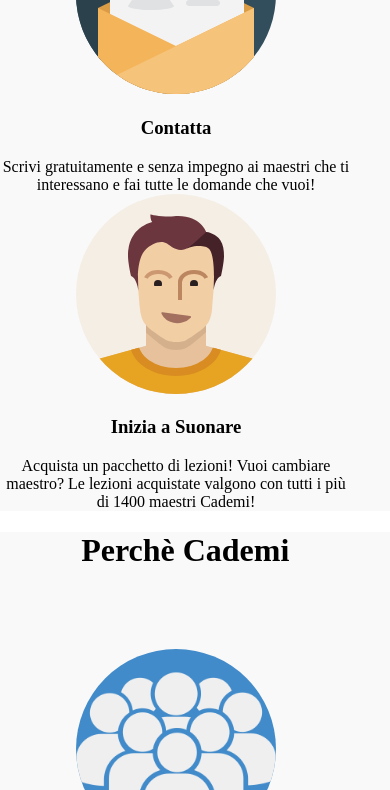
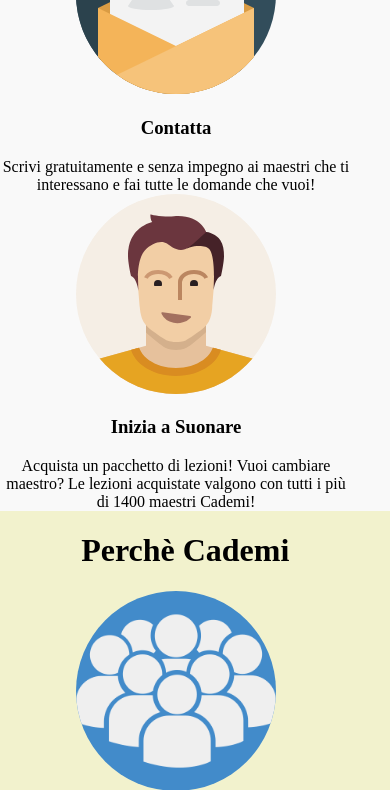
Before and after one commit to LucaGiozza/html-css-resp-wannabe, a plain HTML site: page index.html in a window 390 px wide. Shown: the part 1210-2000 px from the top of the page. Drawn offline with Linux system fonts and the light colour scheme.

Commit message:
piccole modifiche

```diff
--- a/css/style.css
+++ b/css/style.css
@@ -5,8 +5,12 @@
     margin-top: 100px;
   }
   body{
+   box-sizing: border-box;
+   margin: 0;
+   padding: 0;
 
-    margin: 0;
+
+
   }
 
   /* BLOCCO LEZIONI */
@@ -41,7 +45,8 @@
 
     .row{
         width: 95%;
-        margin: 0 0;
+        margin: 0;
+        overflow-x: hidden;
 
 
         }
@@ -64,7 +69,14 @@
     #steps .row>.right {
       float: none;
       width: 95%;
+      margin: 0;
     }
+    .row{
+        width: 95%;
+        margin: 0;
+
+
+        }
   }
 
   /* BLOCCO PERCHE */
@@ -82,19 +94,29 @@
   #why .row img {
     background-color: #428bca;
     border-radius: 50%;
-    padding: 30px
+    padding: 30px;
   }
   @media screen and (max-width:420px){
     #why .row>.first,
     #why .row>.second,
     #why .row>.third {
       width: 95%;
+      margin:0;
     }
     #why .row img {
-        background-color: #428bca;
+
 
         padding: 0;
       }
+      #why{
+          background-color: #f2f2cd;
+      }
+      .row{
+        width: 95%;
+        margin: 0;
+
+
+        }
   }
 
   /* COMMON */
@@ -116,8 +138,3 @@
   .clear {
     clear: both;
   }
-
-  .body{
-      margin: 0;
-      padding: 0;
-  }
```
